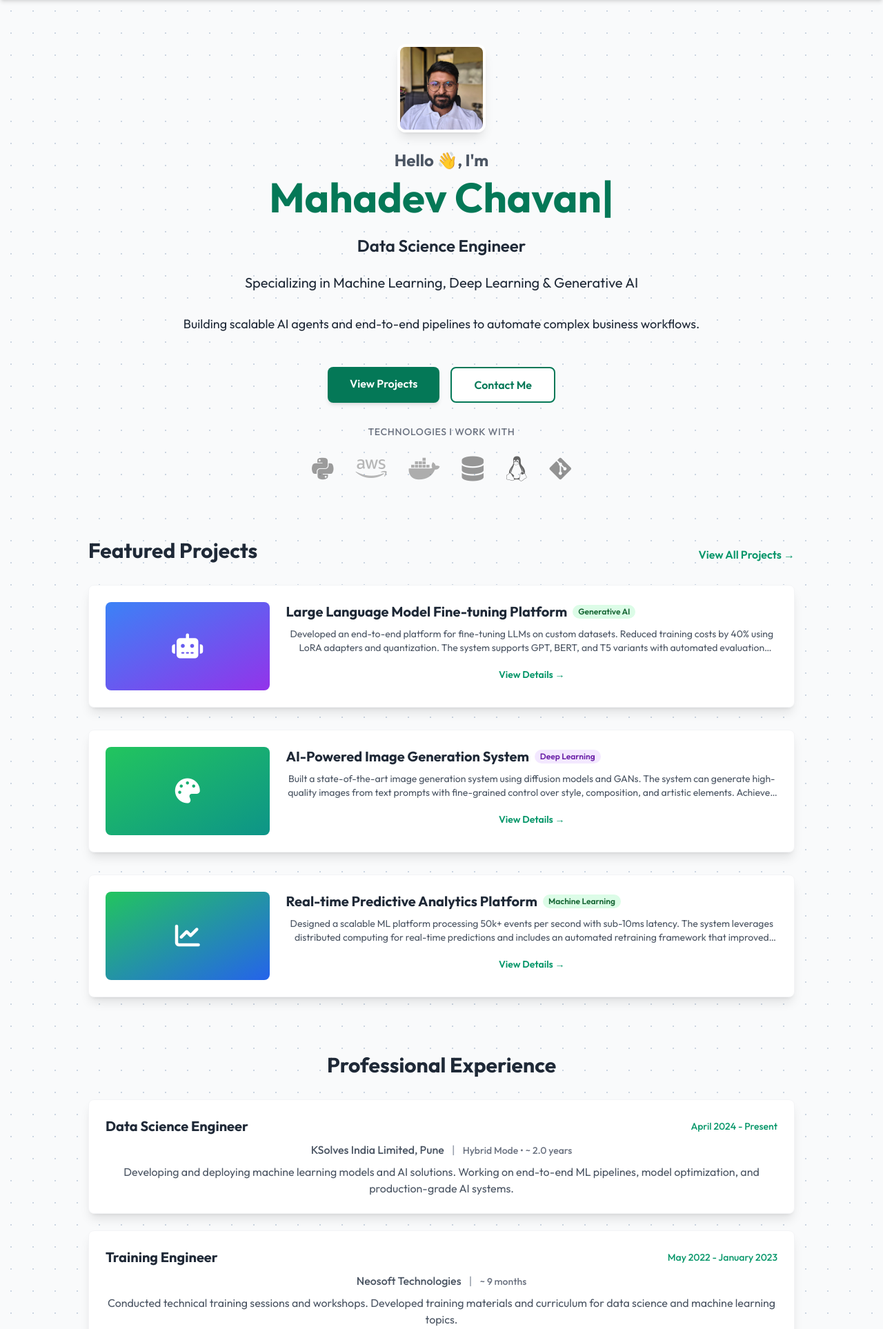
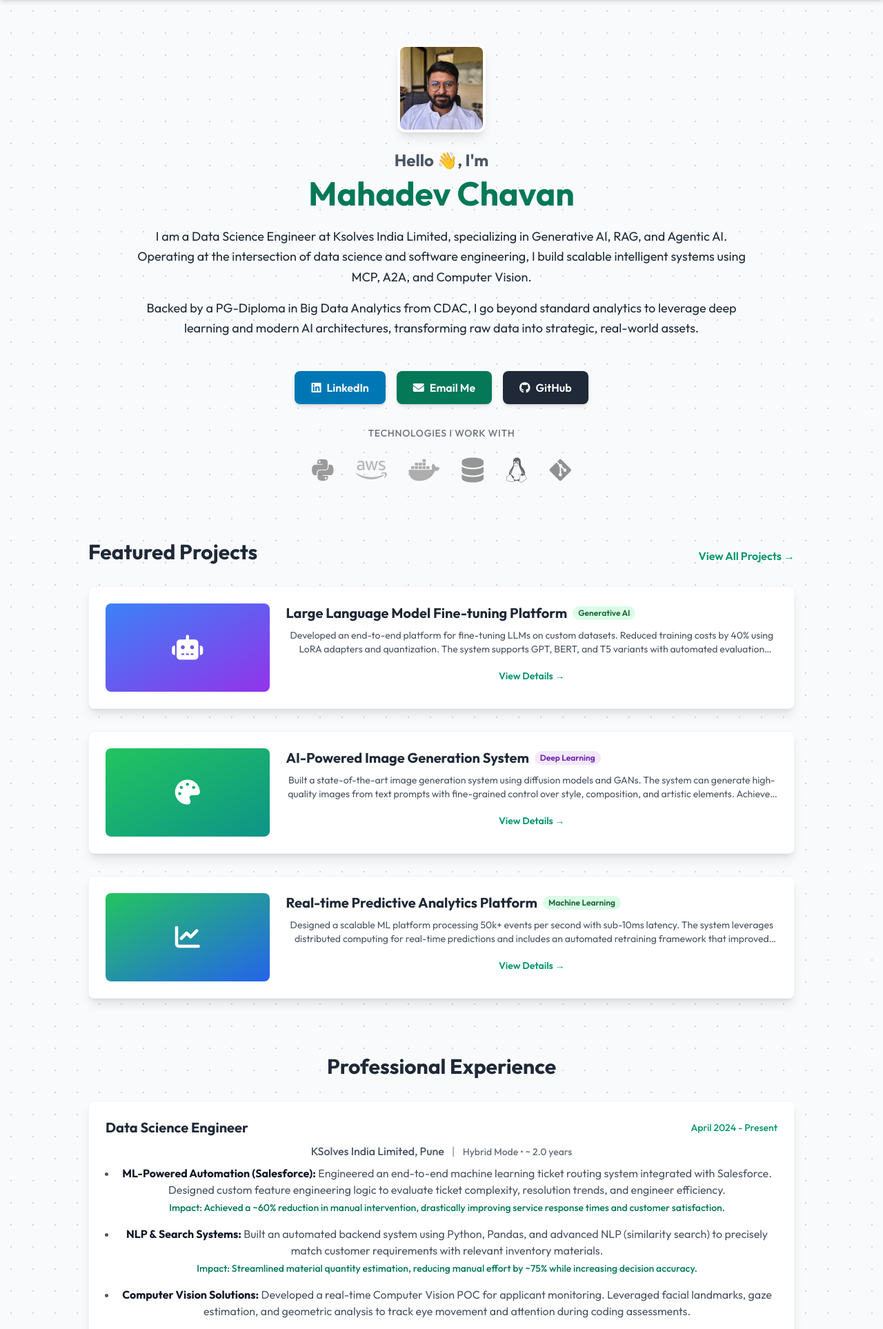
Before and after one commit to mahadevchavan/portfolio-website, a FastAPI app: page / in a window 1280 px wide. Shown: the part 64-1991 px from the top of the page at 69% size. Run offline with FastAPI, Linux system fonts and the light colour scheme; some libraries are stand-ins or nearby versions.

Commit message:
ADD major changes in experince section and landing page

```diff
--- a/main.py
+++ b/main.py
@@ -223,16 +223,92 @@ def calculate_experience():
         'start_date': '2024-04-01',
         'end_date': 'Current',
         'mode': 'Hybrid Mode',
-        'desc': 'Developing and deploying machine learning models and AI solutions. Working on end-to-end ML pipelines, model optimization, and production-grade AI systems.'
+        'desc': """
+<ul class="list-disc pl-4 space-y-4 mt-2">
+    <li>
+        <span class="font-bold text-gray-900">ML-Powered Automation (Salesforce):</span> Engineered an end-to-end machine learning ticket routing system integrated with Salesforce. Designed custom feature engineering logic to evaluate ticket complexity, resolution trends, and engineer efficiency.
+        <div class="mt-1 text-emerald-700 font-medium text-sm">Impact: Achieved a ~60% reduction in manual intervention, drastically improving service response times and customer satisfaction.</div>
+    </li>
+    <li>
+        <span class="font-bold text-gray-900">NLP & Search Systems:</span> Built an automated backend system using Python, Pandas, and advanced NLP (similarity search) to precisely match customer requirements with relevant inventory materials.
+        <div class="mt-1 text-emerald-700 font-medium text-sm">Impact: Streamlined material quantity estimation, reducing manual effort by ~75% while increasing decision accuracy.</div>
+    </li>
+    <li>
+        <span class="font-bold text-gray-900">Computer Vision Solutions:</span> Developed a real-time Computer Vision POC for applicant monitoring. Leveraged facial landmarks, gaze estimation, and geometric analysis to track eye movement and attention during coding assessments.
+    </li>
+    <li>
+        <span class="font-bold text-gray-900">Predictive Analytics:</span> Built and deployed an AI-powered predictive maintenance model for enterprise HVAC systems, enabling proactive monitoring and significant operational efficiency improvements for the client.
+    </li>
+    <li>
+        <span class="font-bold text-gray-900">MLOps & Deployment:</span> Collaborated across teams to deploy, maintain, and scale production-ready AI solutions using Docker and custom data ingestion pipelines (XML-RPC APIs).
+    </li>
+</ul>
+<div class="mt-4 flex flex-wrap gap-2 border-t border-gray-100 pt-3">
+    <span class="bg-gray-100 text-gray-800 text-xs px-2 py-1 rounded font-semibold">Salesforce</span>
+    <span class="bg-gray-100 text-gray-800 text-xs px-2 py-1 rounded font-semibold">ML Automation</span>
+    <span class="bg-gray-100 text-gray-800 text-xs px-2 py-1 rounded font-semibold">NLP</span>
+    <span class="bg-gray-100 text-gray-800 text-xs px-2 py-1 rounded font-semibold">Python</span>
+    <span class="bg-gray-100 text-gray-800 text-xs px-2 py-1 rounded font-semibold">Computer Vision</span>
+    <span class="bg-gray-100 text-gray-800 text-xs px-2 py-1 rounded font-semibold">Predictive Analytics</span>
+    <span class="bg-gray-100 text-gray-800 text-xs px-2 py-1 rounded font-semibold">MLOps</span>
+    <span class="bg-gray-100 text-gray-800 text-xs px-2 py-1 rounded font-semibold">Docker</span>
+</div>
+"""
       },
       {
-        'role': 'Training Engineer',
+        'role': 'Trainee Engineer',
         'company': 'Neosoft Technologies',
         'period': 'May 2022 - January 2023',
         'start_date': '2022-05-01',
         'end_date': '2023-01-31',
         'mode': '',
-        'desc': 'Conducted technical training sessions and workshops. Developed training materials and curriculum for data science and machine learning topics.'
+        'desc': """
+<ul class="list-disc pl-4 space-y-4 mt-2">
+    <li>
+        Conducted comprehensive exploratory data analysis (EDA) using Pandas, SQL, and Matplotlib to extract actionable business insights.
+    </li>
+    <li>
+        Developed and trained Computer Vision models for image processing tasks, utilizing OpenCV and CNN architectures.
+    </li>
+    <li>
+        Supported the end-to-end machine learning lifecycle, from initial data preparation to model training and performance evaluation.
+    </li>
+</ul>
+<div class="mt-4 flex flex-wrap gap-2 border-t border-gray-100 pt-3">
+    <span class="bg-gray-100 text-gray-800 text-xs px-2 py-1 rounded font-semibold">EDA</span>
+    <span class="bg-gray-100 text-gray-800 text-xs px-2 py-1 rounded font-semibold">Pandas</span>
+    <span class="bg-gray-100 text-gray-800 text-xs px-2 py-1 rounded font-semibold">SQL</span>
+    <span class="bg-gray-100 text-gray-800 text-xs px-2 py-1 rounded font-semibold">Computer Vision</span>
+    <span class="bg-gray-100 text-gray-800 text-xs px-2 py-1 rounded font-semibold">OpenCV</span>
+    <span class="bg-gray-100 text-gray-800 text-xs px-2 py-1 rounded font-semibold">CNN</span>
+    <span class="bg-gray-100 text-gray-800 text-xs px-2 py-1 rounded font-semibold">ML Lifecycle</span>
+</div>
+"""
+      },
+      {
+        'role': 'Data Science Intern',
+        'company': 'Sciffer Analytics Pte Ltd',
+        'period': 'May 2021 - Aug 2021',
+        'start_date': '2021-05-01',
+        'end_date': '2021-08-31',
+        'mode': 'Remote',
+        'desc': """
+<ul class="list-disc pl-4 space-y-4 mt-2">
+    <li>
+        Sourced, curated, and annotated large-scale, complex datasets to directly support the training of Computer Vision models.
+    </li>
+    <li>
+        Supervised a 5-person data annotation team during interim periods, ensuring workflow continuity, task delegation, and strict data quality standards.
+    </li>
+</ul>
+<div class="mt-4 flex flex-wrap gap-2 border-t border-gray-100 pt-3">
+    <span class="bg-gray-100 text-gray-800 text-xs px-2 py-1 rounded font-semibold">Data Annotation</span>
+    <span class="bg-gray-100 text-gray-800 text-xs px-2 py-1 rounded font-semibold">Computer Vision</span>
+    <span class="bg-gray-100 text-gray-800 text-xs px-2 py-1 rounded font-semibold">Team Supervision</span>
+    <span class="bg-gray-100 text-gray-800 text-xs px-2 py-1 rounded font-semibold">Data Quality</span>
+    <span class="bg-gray-100 text-gray-800 text-xs px-2 py-1 rounded font-semibold">Workflow Management</span>
+</div>
+"""
       }
     ]
 
--- a/templates/about.html
+++ b/templates/about.html
@@ -112,7 +112,7 @@
             <h4 class="font-bold text-gray-800">{{ job.role }}</h4>
             <p class="text-emerald-600 text-sm">{{ job.company }} | {{ job.period }}</p>
             <p class="text-gray-500 text-xs mb-1">{% if job.mode %}{{ job.mode }} • {% endif %}~ {{ job.duration }}</p>
-            <p class="text-gray-600 text-sm mt-1">{{ job.desc }}</p>
+            <div class="text-gray-600 text-sm mt-1">{{ job.desc | safe }}</div>
           </div>
           {% endfor %}
         </div>
--- a/templates/base.html
+++ b/templates/base.html
@@ -53,10 +53,6 @@
            class="inline-flex items-center justify-center w-12 h-12 bg-sky-600 hover:bg-sky-700 rounded-full transition duration-300 mx-2" aria-label="LinkedIn">
           <i class="fab fa-linkedin-in text-xl text-white"></i>
         </a>
-        <a href="/static/resume.pdf" target="_blank"
-           class="inline-flex items-center justify-center w-12 h-12 bg-emerald-600 hover:bg-emerald-700 rounded-full transition duration-300 mx-2" aria-label="Download Resume">
-          <i class="fas fa-file-alt text-xl text-white"></i>
-        </a>
       </div>
       <p class="text-gray-100">&copy; {{ year or 2026 }} Mahadev Chavan. All rights reserved.</p>
     </div>
--- a/templates/index.html
+++ b/templates/index.html
@@ -8,30 +8,36 @@
     <!-- Hero Section -->
     <div class="text-center mb-16">
       <!-- Headshot -->
-      <div class="mb-6 animate-fade-in-up">
+      <div class="mb-6">
         <img src="/static/profile.jpeg" alt="Mahadev Chavan" class="w-32 h-32 rounded-xl mx-auto shadow-lg object-cover border-4 border-white">
       </div>
-      <h2 class="text-2xl font-bold mb-2 text-gray-600 animate-fade-in-up">
+      <h2 class="text-2xl font-bold mb-2 text-gray-600">
         Hello 👋, I'm </h2>
-      <h1 class="min-h-[5rem] mb-1"><span id="typewriter-text" class="text-6xl font-bold text-emerald-700 cursor"></span>
-      </h1>
-      <p class="text-2xl text-gray-800 mb-6 font-semibold animate-fade-in-up delay-2000">Data Science Engineer</p>
-      <p class="text-xl text-gray-800 mb-8 animate-fade-in-up delay-2200">Specializing in Machine Learning, Deep Learning & Generative AI</p>
-      <p class="text-lg text-gray-800 max-w-3xl mx-auto mb-12 animate-fade-in-up delay-2400">
-        Building scalable AI agents and end-to-end pipelines to automate complex business workflows.
-      </p>
+      <h1 class="text-5xl font-bold text-emerald-700 mb-6">Mahadev Chavan</h1>
 
-      <div class="flex justify-center gap-4 flex-wrap mb-8 animate-fade-in-up delay-2600">
-        <a href="/projects" class="bg-emerald-700 text-white px-8 py-3 rounded-lg hover:bg-emerald-800 transition duration-300 font-semibold shadow-md hover:shadow-lg">
-          View Projects
+      <div class="text-lg text-gray-800 max-w-4xl mx-auto mb-12 space-y-4 leading-relaxed">
+        <p>
+          I am a Data Science Engineer at Ksolves India Limited, specializing in Generative AI, RAG, and Agentic AI. Operating at the intersection of data science and software engineering, I build scalable intelligent systems using MCP, A2A, and Computer Vision.
+        </p>
+        <p>
+          Backed by a PG-Diploma in Big Data Analytics from CDAC, I go beyond standard analytics to leverage deep learning and modern AI architectures, transforming raw data into strategic, real-world assets.
+        </p>
+      </div>
+
+      <div class="flex justify-center gap-4 flex-wrap mb-8">
+        <a href="https://www.linkedin.com/in/mahadev-chavan/" target="_blank" class="bg-[#0077b5] text-white px-6 py-3 rounded-lg hover:opacity-90 transition duration-300 font-semibold shadow-md hover:shadow-lg flex items-center gap-2">
+          <i class="fab fa-linkedin"></i> LinkedIn
         </a>
-        <a href="/contact" class="bg-white text-emerald-700 border-2 border-emerald-700 px-8 py-3 rounded-lg hover:bg-emerald-50 transition duration-300 font-semibold">
-          Contact Me
+        <a href="mailto:your.email@example.com" class="bg-emerald-700 text-white px-6 py-3 rounded-lg hover:bg-emerald-800 transition duration-300 font-semibold shadow-md hover:shadow-lg flex items-center gap-2">
+          <i class="fas fa-envelope"></i> Email Me
+        </a>
+        <a href="https://github.com/mahadevchavan" target="_blank" class="bg-gray-800 text-white px-6 py-3 rounded-lg hover:bg-gray-900 transition duration-300 font-semibold shadow-md hover:shadow-lg flex items-center gap-2">
+          <i class="fab fa-github"></i> GitHub
         </a>
       </div>
 
       <!-- Technologies Section (Social Proof) -->
-      <div class="mb-12 animate-fade-in-up delay-2800">
+      <div class="mb-12">
         <p class="text-center text-gray-500 mb-6 font-medium uppercase tracking-wider text-sm">Technologies I Work With</p>
         <div class="flex flex-wrap justify-center gap-8 opacity-60 grayscale hover:grayscale-0 transition-all duration-500">
           <i class="fab fa-python text-4xl text-emerald-700" title="Python" role="img" aria-label="Python"></i>
@@ -53,7 +59,7 @@
     </div> -->
 
     <!-- Featured Projects Section -->
-    <div class="mt-20 animate-fade-in-up delay-3000">
+    <div class="mt-20">
       <div class="flex justify-between items-end mb-8">
         <h2 class="text-3xl font-bold text-gray-800">Featured Projects</h2>
         <a href="/projects" class="text-emerald-600 hover:text-emerald-700 font-semibold">View All Projects →</a>
@@ -93,7 +99,7 @@
     </div>
 
     <!-- Professional Experience Section -->
-    <div class="mt-20 animate-fade-in-up delay-3200">
+    <div class="mt-20">
       <h2 class="text-3xl font-bold text-gray-800 mb-8">Professional Experience</h2>
       <div class="space-y-6">
         {% for job in experience %}
@@ -103,7 +109,7 @@
             <span class="text-emerald-600 font-medium text-sm">{{ job.period }}</span>
           </div>
           <p class="text-gray-600 font-medium mb-2">{{ job.company }} <span class="text-gray-400 mx-2">|</span> <span class="text-sm text-gray-500">{% if job.mode %}{{ job.mode }} • {% endif %}~ {{ job.duration }}</span></p>
-          <p class="text-gray-600">{{ job.desc }}</p>
+          <div class="text-gray-600">{{ job.desc | safe }}</div>
         </div>
         {% endfor %}
         <div class="text-right">
@@ -113,7 +119,7 @@
     </div>
 
     <!-- Skills & Expertise Grid -->
-    <div class="mt-20 grid md:grid-cols-2 gap-8 animate-fade-in-up delay-3400">
+    <div class="mt-20 grid md:grid-cols-2 gap-8">
       <!-- Technical Skills -->
       <div>
         <h2 class="text-3xl font-bold text-gray-800 mb-8">Technical Skills</h2>
@@ -164,7 +170,7 @@
     </div>
 
     <!-- CTA Section -->
-    <div class="mt-24 text-center animate-fade-in-up">
+    <div class="mt-24 text-center">
       <h2 class="text-3xl font-bold text-gray-800 mb-4">Ready to collaborate?</h2>
       <p class="text-gray-600 mb-8 max-w-2xl mx-auto">I'm always open to discussing new projects, creative ideas or opportunities to be part of your visions.</p>
       <a href="/contact" class="bg-emerald-700 text-white px-8 py-3 rounded-lg hover:bg-emerald-800 transition duration-300 font-semibold shadow-lg hover:shadow-xl inline-block">
@@ -172,26 +178,6 @@
       </a>
     </div>
 
-    <script>
-      // Typing animation for name
-      document.addEventListener('DOMContentLoaded', function() {
-        const text = "Mahadev Chavan";
-        const speed = 100;
-        let i = 0;
-        const element = document.getElementById("typewriter-text");
-
-        function typeWriter() {
-          if (i < text.length) {
-            element.textContent += text.charAt(i);
-            i++;
-            setTimeout(typeWriter, speed);
-          }
-        }
-
-        // Start typing after a short delay
-        setTimeout(typeWriter, 500);
-      });
-    </script>
   </div>
 </div>
 {% endblock %}
```
